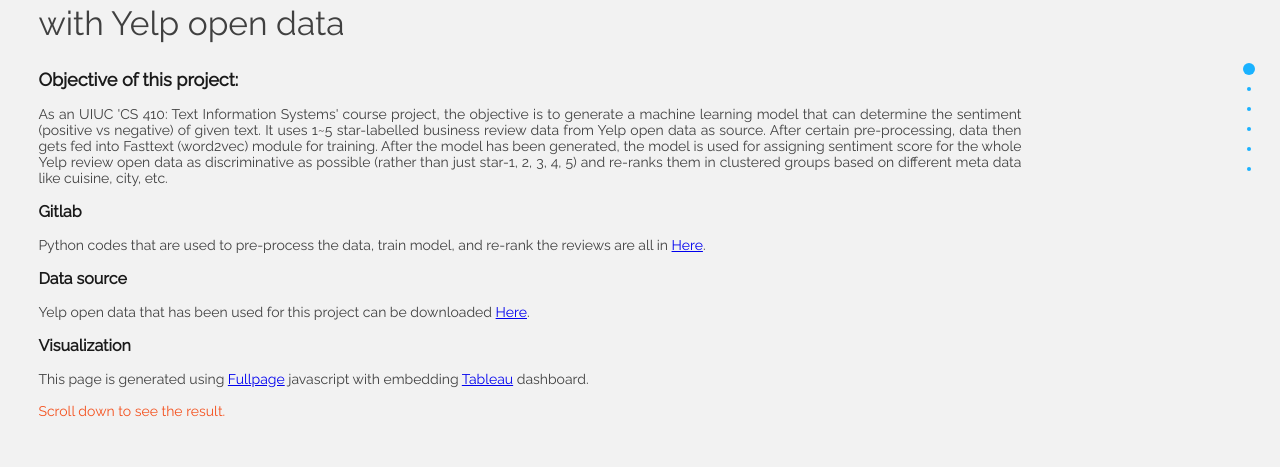
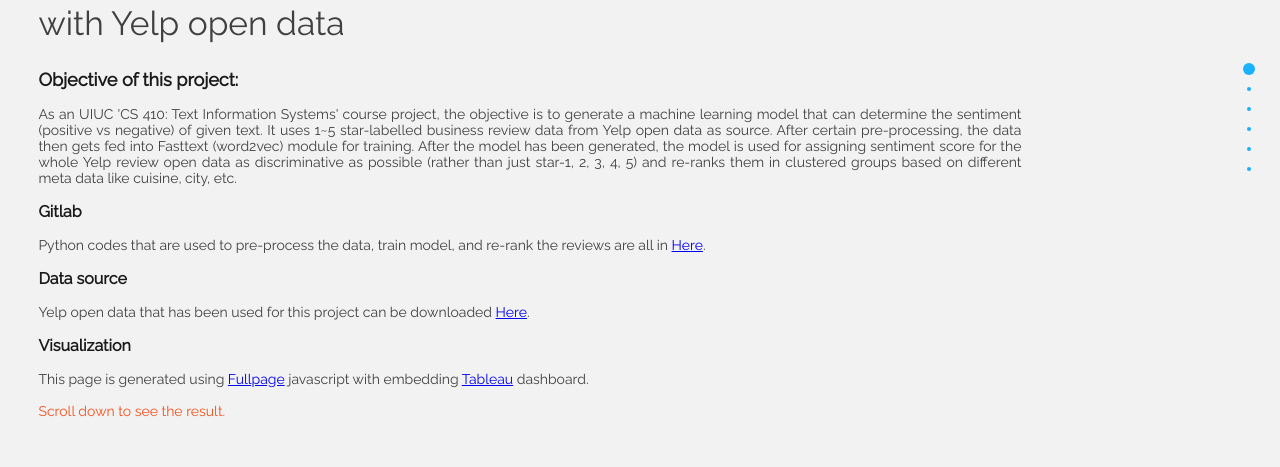
Before and after one commit to gilcs410/gilcs410.github.io, a plain HTML site: page index.html in a window 1280 px wide. Shown: the part 281-748 px from the top of the page. Drawn offline with nearby package versions, Linux system fonts and the light colour scheme; a web font is replaced by a local one.

Commit message:
upload readme

```diff
--- a/index.html
+++ b/index.html
@@ -17,7 +17,7 @@
             <div class="contentText">
                 <div style="font-size: 18px; font-weight: bold; color:#1a1a1a;">Objective of this project: </div><br>
                 As an UIUC 'CS 410: Text Information Systems' course project, the objective is to generate a machine learning model that can determine the sentiment (positive vs negative) of given text.
-                It uses 1~5 star-labelled business review data from Yelp open data as source. After certain pre-processing, data then gets fed into Fasttext (word2vec) module for training.
+                It uses 1~5 star-labelled business review data from Yelp open data as source. After certain pre-processing, the data then gets fed into Fasttext (word2vec) module for training.
                 After the model has been generated, the model is used for assigning sentiment score for the whole Yelp review open data as discriminative as possible (rather than just star-1, 2, 3, 4, 5)
                 and re-ranks them in clustered groups based on different meta data like cuisine, city, etc.
                 <br><br>
```
Also changed, not shown: 1 other file.
